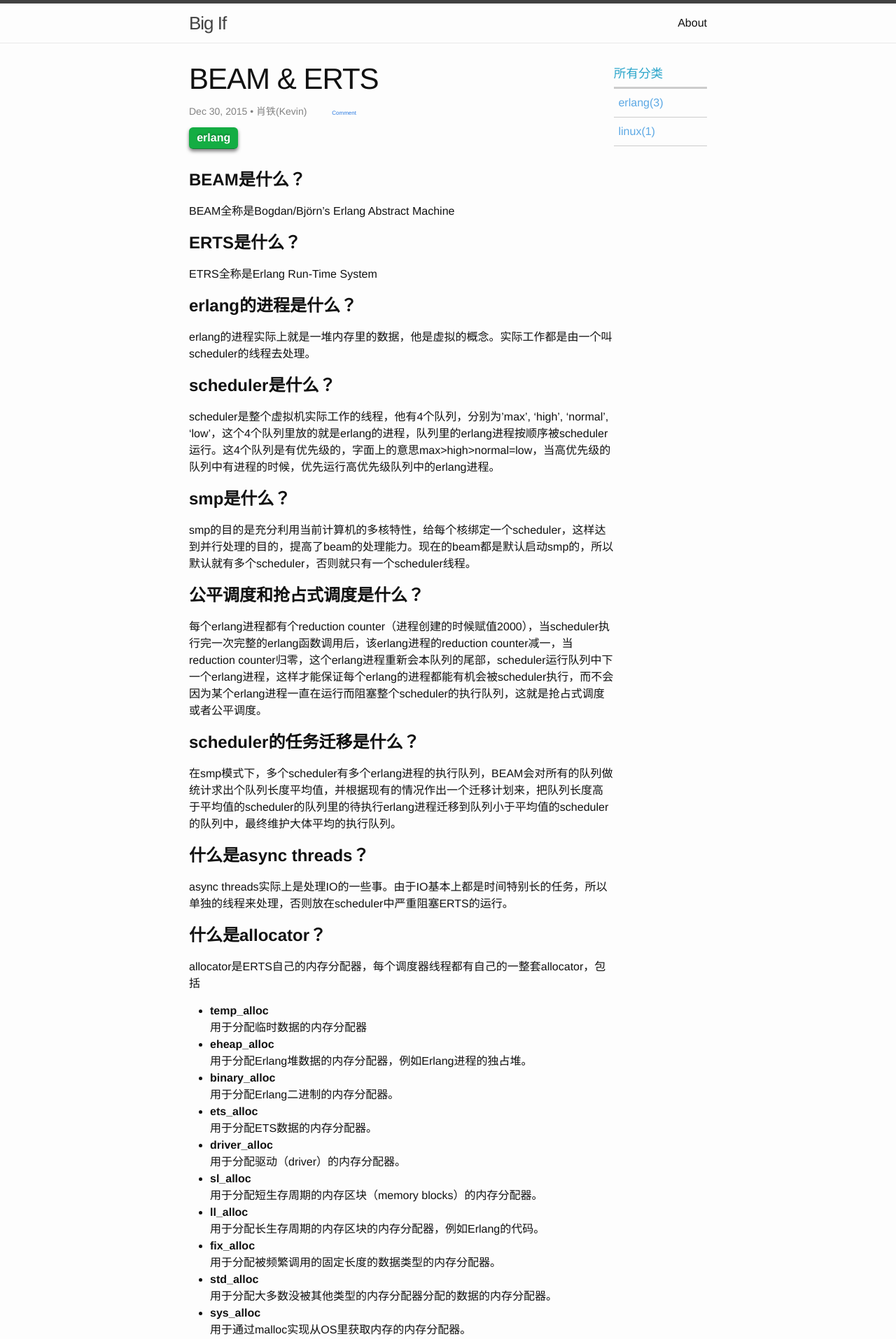
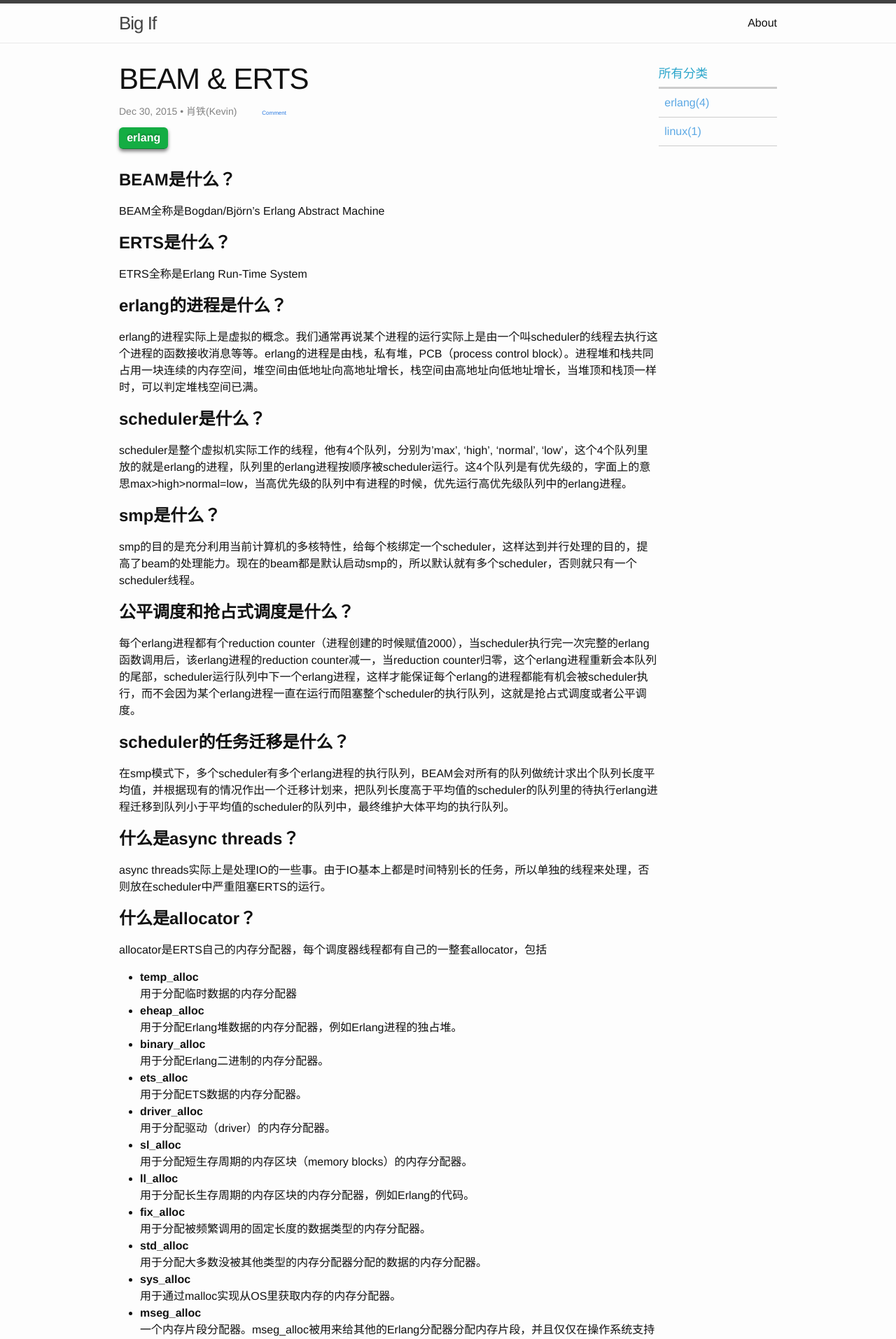
Before and after one commit to wudixiaotie/wudixiaotie.github.io, a Jekyll site: the page built from _posts/2015-12-30-beam-erts.md, in a window 1280 px wide. Shown: the top 1914 px of the page at 70% size. Built offline with Jekyll 4.4.1, drawn with Linux system fonts in a browser that asks for light colours; comment, search, counter and statistics services are not loaded.

```diff
--- a/_posts/2015-12-30-beam-erts.md
+++ b/_posts/2015-12-30-beam-erts.md
@@ -12,7 +12,7 @@ BEAM全称是Bogdan/Björn's Erlang Abstract Machine
 ETRS全称是Erlang Run-Time System
 
 #**erlang的进程是什么？**
-erlang的进程实际上就是一堆内存里的数据，他是虚拟的概念。实际工作都是由一个叫scheduler的线程去处理。
+erlang的进程实际上是虚拟的概念。我们通常再说某个进程的运行实际上是由一个叫scheduler的线程去执行这个进程的函数接收消息等等。erlang的进程是由栈，私有堆，PCB（process control block）。进程堆和栈共同占用一块连续的内存空间，堆空间由低地址向高地址增长，栈空间由高地址向低地址增长，当堆顶和栈顶一样时，可以判定堆栈空间已满。
 
 #**scheduler是什么？**
 scheduler是整个虚拟机实际工作的线程，他有4个队列，分别为'max', 'high', 'normal', 'low'，这个4个队列里放的就是erlang的进程，队列里的erlang进程按顺序被scheduler运行。这4个队列是有优先级的，字面上的意思max>high>normal=low，当高优先级的队列中有进程的时候，优先运行高优先级队列中的erlang进程。
--- a/css/main.scss
+++ b/css/main.scss
@@ -23,7 +23,7 @@ $grey-color-light: lighten($grey-color, 40%);
 $grey-color-dark:  darken($grey-color, 25%);
 
 // Width of the content area
-$content-width:    800px;
+$content-width:    1000px;
 
 $on-palm:          600px;
 $on-laptop:        800px;
```
Also changed, not shown: _posts/2016-01-06-erlang-message-passing.md (renamed from _drafts/2016-01-06-erlang-message-passing.md, +15 -4 lines), 1 other file.
